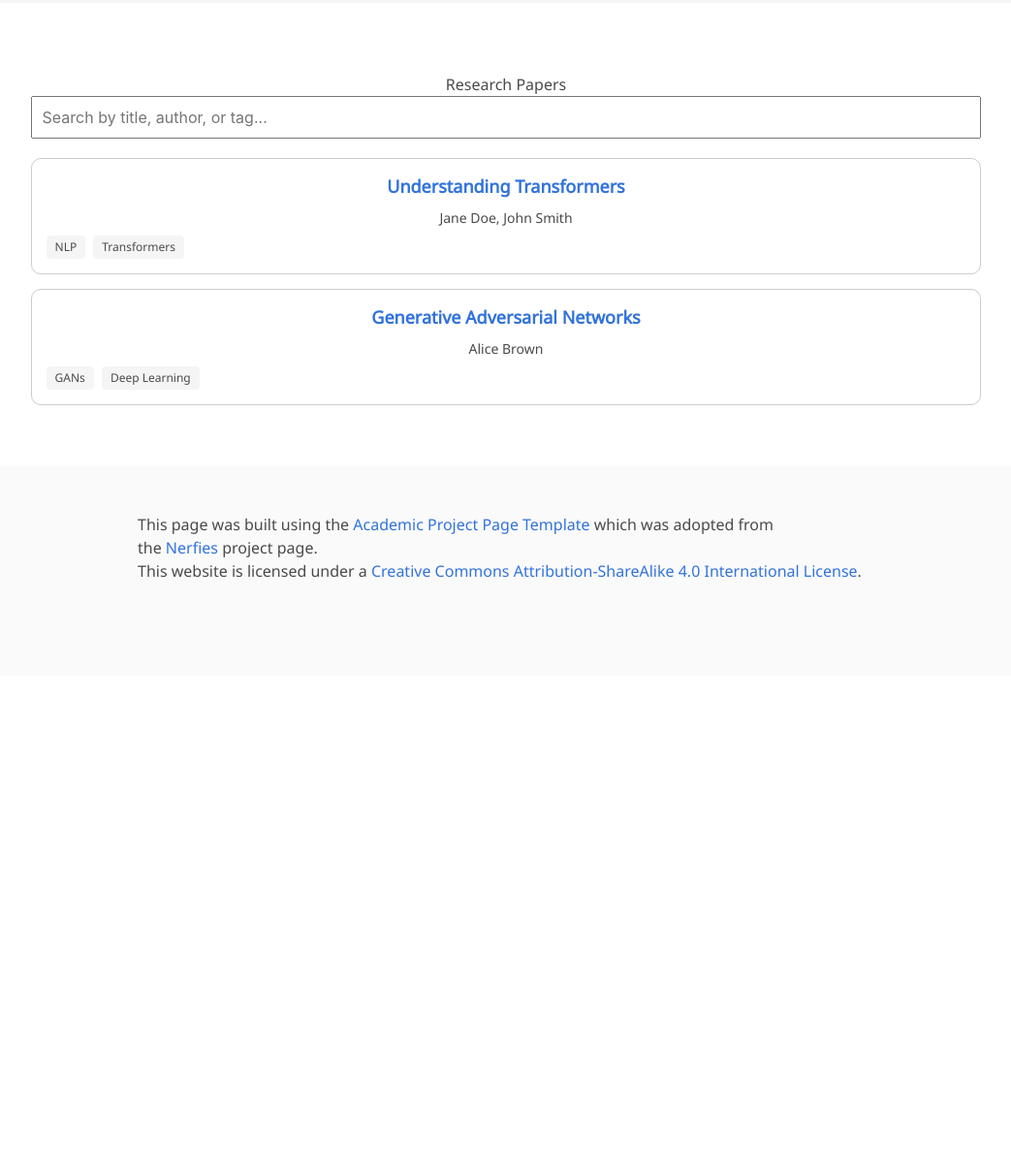
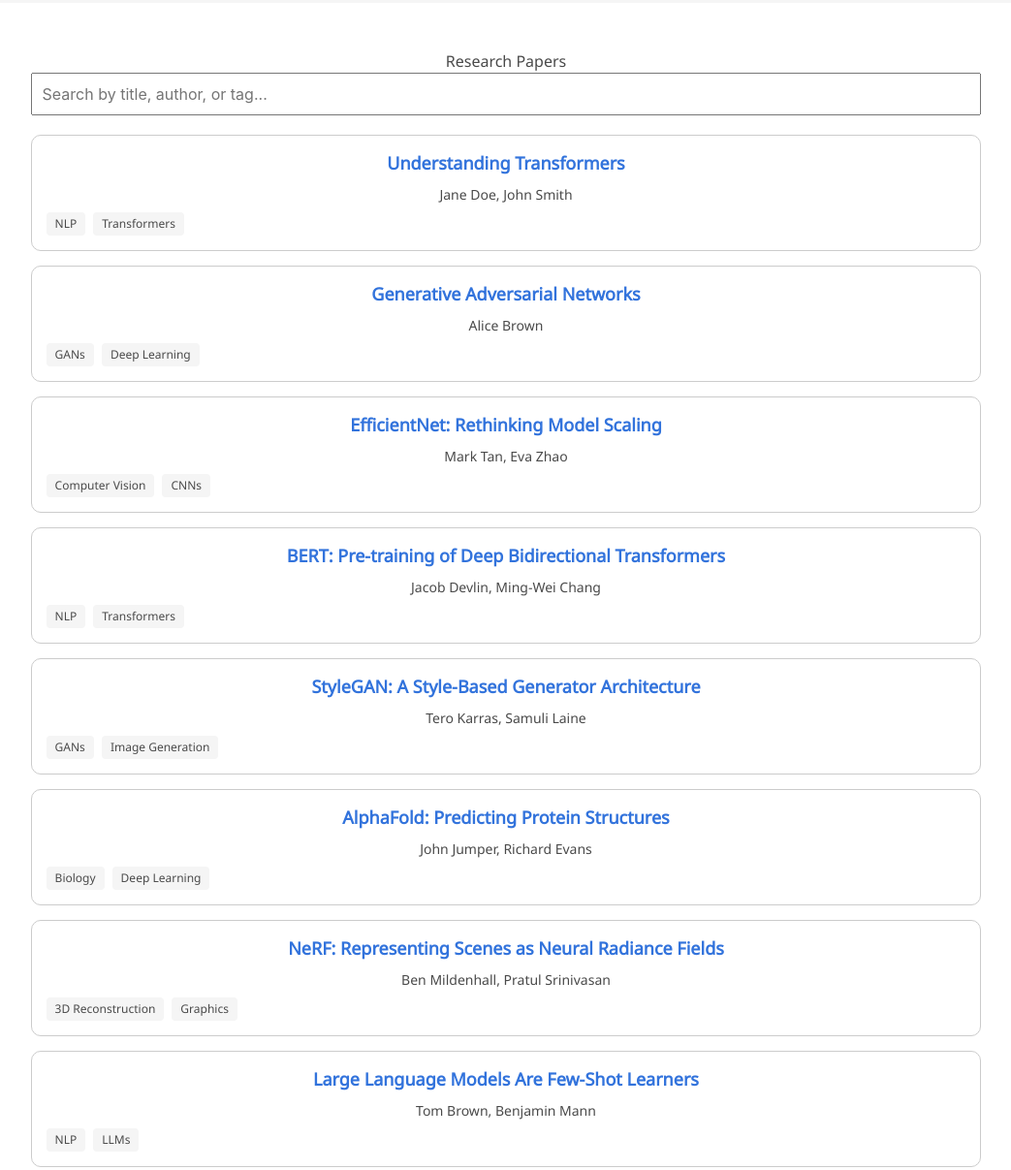
Before and after one commit to prakharg24/multiplicity-tutorial, a plain HTML site: page index.html in a window 1280 px wide. Shown: the part 551-1758 px from the top of the page at 97% size, without its empty margins (118-1161 px from the left). Before the commit the page ends 1248 px from the top, so only its background shows below. Drawn offline with nearby package versions, Linux system fonts and the light colour scheme; some icons are missing; a web font is replaced by a local one.

Commit message:
paper search test

```diff
--- a/index.html
+++ b/index.html
@@ -45,6 +45,7 @@
   <script src="static/js/bulma-slider.min.js"></script>
   <script src="static/js/index.js"></script>
   <script src="papers.js"></script>
+  <script src="https://cdn.jsdelivr.net/npm/papaparse@5.4.1/papaparse.min.js"></script>
 </head>
 <body>
 
@@ -308,31 +309,12 @@
     </div>
 </section> -->
 <!--End BibTex citation -->
-<section class="section">]
+<section class="section">
     <div class="columns is-centered has-text-centered">
       <div class="column is-four-fifths">
           <h2>Research Papers</h2>
           <input type="text" id="search" placeholder="Search by title, author, or tag...">
-
-          <div id="papers">
-            <div class="paper" data-title="Understanding Transformers" data-authors="Jane Doe, John Smith" data-tags="NLP, Transformers">
-              <div class="paper-title"><a href="https://example.com/transformers" target="_blank">Understanding Transformers</a></div>
-              <div class="authors">Jane Doe, John Smith</div>
-              <div class="tags">
-                <span class="tag">NLP</span>
-                <span class="tag">Transformers</span>
-              </div>
-            </div>
-
-            <div class="paper" data-title="Generative Adversarial Networks" data-authors="Alice Brown" data-tags="GANs, Deep Learning">
-              <div class="paper-title"><a href="https://example.com/gans" target="_blank">Generative Adversarial Networks</a></div>
-              <div class="authors">Alice Brown</div>
-              <div class="tags">
-                <span class="tag">GANs</span>
-                <span class="tag">Deep Learning</span>
-              </div>
-            </div>
-          </div>
+          <div id="papers"></div>
       </div>
     </div>
 </section>
--- /dev/null
+++ b/papers.csv
@@ -0,0 +1,9 @@
+Title,Link,Authors,Tags
+Understanding Transformers,https://example.com/transformers,"Jane Doe, John Smith","NLP, Transformers"
+Generative Adversarial Networks,https://example.com/gans,"Alice Brown","GANs, Deep Learning"
+EfficientNet: Rethinking Model Scaling,https://example.com/efficientnet,"Mark Tan, Eva Zhao","Computer Vision, CNNs"
+BERT: Pre-training of Deep Bidirectional Transformers,https://example.com/bert,"Jacob Devlin, Ming-Wei Chang","NLP, Transformers"
+StyleGAN: A Style-Based Generator Architecture,https://example.com/stylegan,"Tero Karras, Samuli Laine","GANs, Image Generation"
+AlphaFold: Predicting Protein Structures,https://example.com/alphafold,"John Jumper, Richard Evans","Biology, Deep Learning"
+NeRF: Representing Scenes as Neural Radiance Fields,https://example.com/nerf,"Ben Mildenhall, Pratul Srinivasan","3D Reconstruction, Graphics"
+Large Language Models Are Few-Shot Learners,https://example.com/gpt3,"Tom Brown, Benjamin Mann","NLP, LLMs"
--- a/papers.js
+++ b/papers.js
@@ -1,5 +1,35 @@
 document.addEventListener('DOMContentLoaded', () => {
   const searchInput = document.getElementById('search');
+  const papersContainer = document.getElementById('papers');
+
+  // Load CSV and render papers
+  Papa.parse('papers.csv', {
+    download: true,
+    header: true,
+    complete: function(results) {
+      results.data.forEach(paper => {
+        const paperDiv = document.createElement('div');
+        paperDiv.className = 'paper';
+        paperDiv.dataset.title = paper.Title;
+        paperDiv.dataset.authors = paper.Authors;
+        paperDiv.dataset.tags = paper.Tags;
+
+        paperDiv.innerHTML = `
+          <div class="paper-title"><a href="${paper.Link}" target="_blank">${paper.Title}</a></div>
+          <div class="authors">${paper.Authors}</div>
+          <div class="tags">
+            ${paper.Tags.split(',').map(tag => `<span class="tag">${tag.trim()}</span>`).join(' ')}
+          </div>
+        `;
+
+        papersContainer.appendChild(paperDiv);
+      });
+
+      setupFiltering(); // After DOM is populated
+    }
+  });
+
+  function setupFiltering() {
     const papers = document.querySelectorAll('.paper');
     const tags = document.querySelectorAll('.tag');
 
@@ -23,4 +53,5 @@ document.addEventListener('DOMContentLoaded', () => {
         searchInput.dispatchEvent(new Event('input'));
       });
     });
+  }
 });
```
Lines whose indentation alone changed are shown as unchanged.
